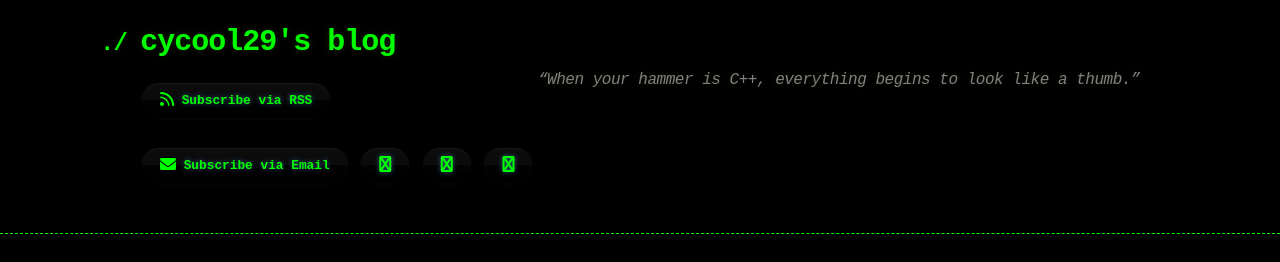
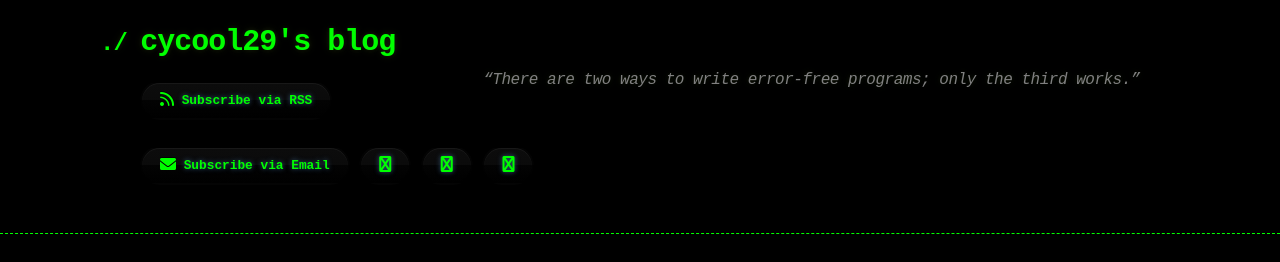
Before and after one commit to cycool29/cycool29.github.io, a Jekyll site: the page built from index.md, in a window 1280 px wide and 900 px high. Shown: the top 262 px of the window. Built offline with Jekyll 4.4.1, drawn with Linux system fonts in a browser that asks for light colours; a style sheet for code colours, icons or effects is not loaded.

Commit message:
Update quotes

```diff
--- a/_config.yml
+++ b/_config.yml
@@ -1,5 +1,5 @@
 title: cycool29's blog
-description: "“When your hammer is C++, everything begins to look like a thumb.” "
+description: "“There are two ways to write error-free programs; only the third works.” "
 bio: A high school student. Intermediate in Python, Git, Bash. Learning JavaScript. He/Him. "
 author: cycool29
 url: https://cycool29.github.io
```
